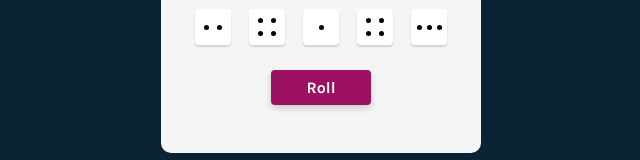
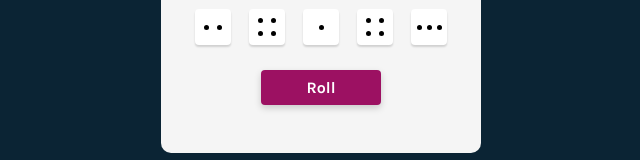
Before and after one commit to Sujte/Tenzi, a React (Create React App) app: page / in a window 1280 px wide. Shown: the part 287-447 px from the top of the page, without its empty margins (319-959 px from the left). Built offline with nearby package versions, Linux system fonts and the light colour scheme.

Commit message:
css changes one more try

```diff
--- a/src/index.css
+++ b/src/index.css
@@ -59,7 +59,7 @@ button {
   font-family: "Karla";
   font-size: 16px;
   color: #ffffff;
-  max-width: 100px;
+  max-width: 120px;
   width: 100%;
   height: 35px;
   border: none;
```
